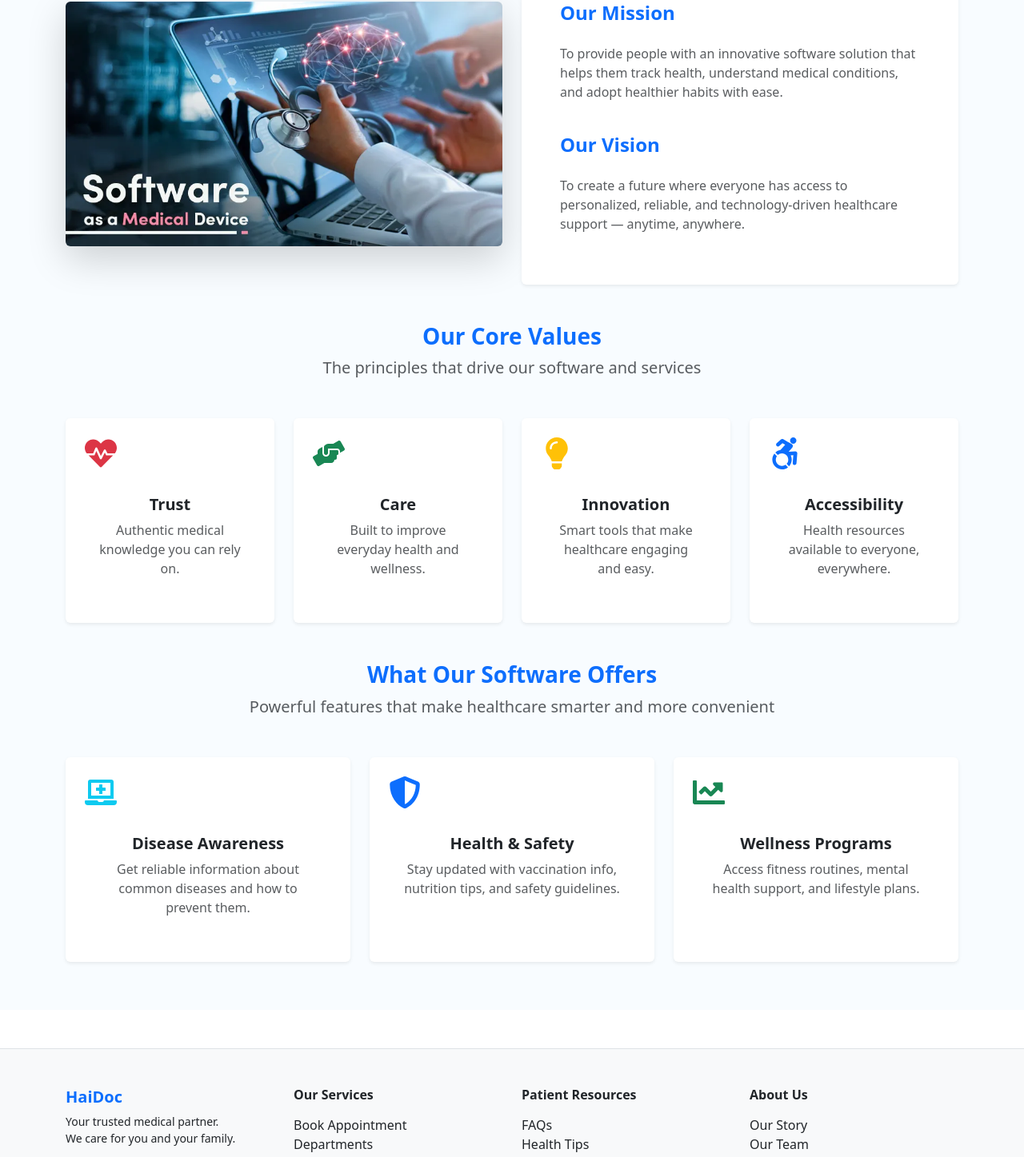
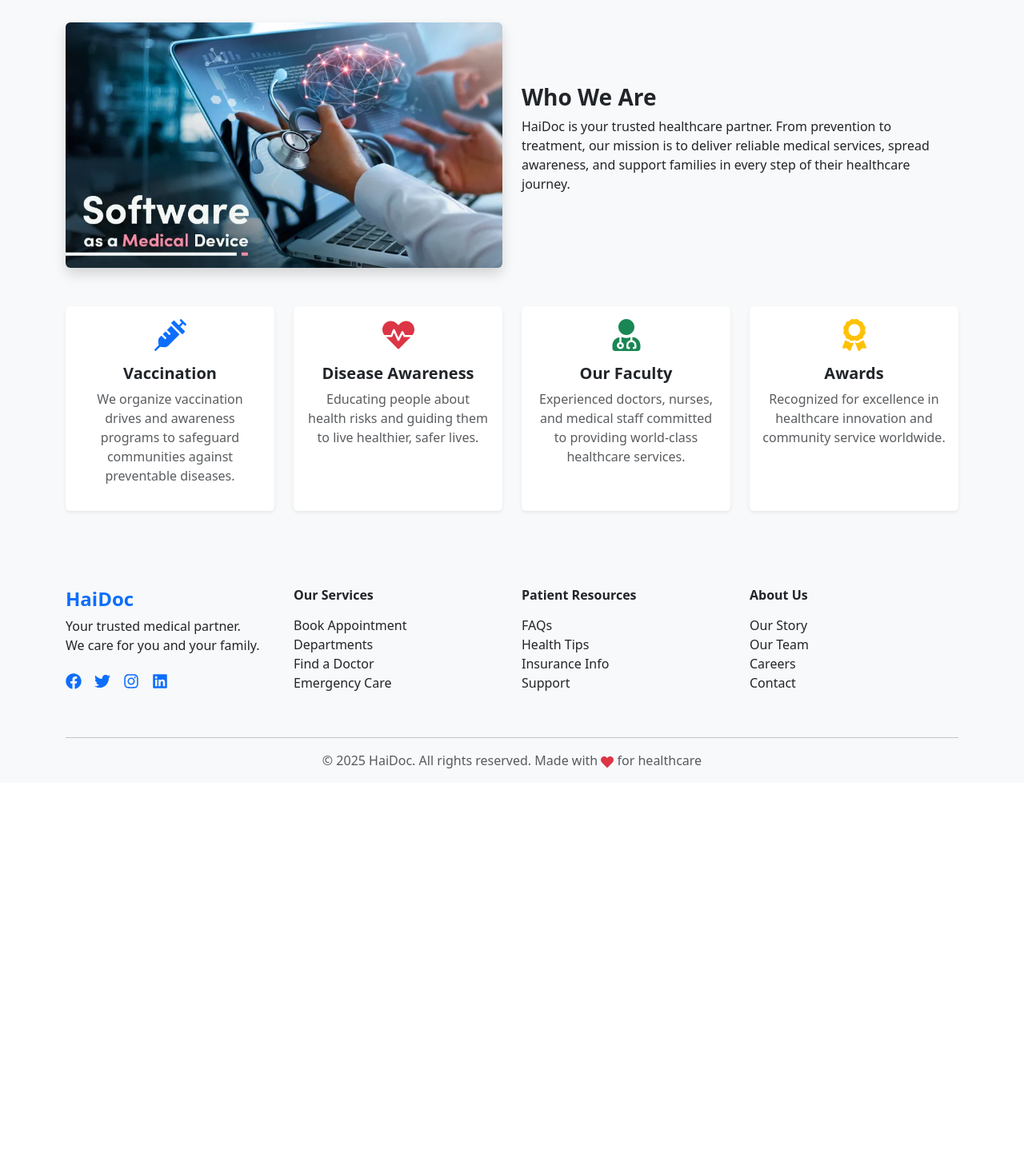
Before and after one commit to Vivek-kumar23501/Medical-frontend, a React (Vite) app in the folder frontend/: page /about in a window 1280 px wide. Shown: the part 234-1681 px from the top of the page at 80% size. After the commit the page ends 1213 px from the top, so only its background shows below. Built offline with nearby package versions, Linux system fonts and the light colour scheme.

Commit message:
error solve

```diff
--- a/frontend/src/components/MedicalFooter.jsx
+++ b/frontend/src/components/MedicalFooter.jsx
@@ -1,80 +1,72 @@
 // src/components/MedicalFooter.jsx
 import React from "react";
+import { Container, Row, Col } from "reactstrap";
 import { Link } from "react-router-dom";
-import { FaFacebookF, FaTwitter, FaInstagram, FaLinkedin } from "react-icons/fa";
+import {
+  FaFacebook,
+  FaTwitter,
+  FaInstagram,
+  FaLinkedin,
+  FaHeart,
+} from "react-icons/fa";
 
 const MedicalFooter = () => {
   return (
-    <footer className="bg-light text-dark py-5 mt-5 border-top">
-      <div className="container">
-        <div className="row text-center text-md-start">
-          {/* Brand & Description */}
-          <div className="col-md-3 col-sm-6 mb-4">
-            <h5 className="fw-bold text-primary">HaiDoc</h5>
-            <p className="small">
-              Your trusted medical partner. <br />
-              We care for you and your family.
-            </p>
-            <div className="d-flex justify-content-center justify-content-md-start gap-3">
-              <a href="https://facebook.com" target="_blank" rel="noopener noreferrer">
-                <FaFacebookF size={18} />
-              </a>
-              <a href="https://twitter.com" target="_blank" rel="noopener noreferrer">
-                <FaTwitter size={18} />
-              </a>
-              <a href="https://instagram.com" target="_blank" rel="noopener noreferrer">
-                <FaInstagram size={18} />
-              </a>
-              <a href="https://linkedin.com" target="_blank" rel="noopener noreferrer">
-                <FaLinkedin size={18} />
-              </a>
+    <footer className="bg-light text-dark pt-5 pb-3">
+      <Container>
+        <Row>
+          {/* Left Side - Logo & Socials */}
+          <Col md="3" className="mb-4">
+            <h4 className="text-primary fw-bold">HaiDoc</h4>
+            <p>Your trusted medical partner. <br /> We care for you and your family.</p>
+            <div className="d-flex gap-3 mt-3">
+              <Link to="/facebook" className="text-primary fs-5"><FaFacebook /></Link>
+              <Link to="/twitter" className="text-primary fs-5"><FaTwitter /></Link>
+              <Link to="/instagram" className="text-primary fs-5"><FaInstagram /></Link>
+              <Link to="/linkedin" className="text-primary fs-5"><FaLinkedin /></Link>
             </div>
-          </div>
+          </Col>
 
-          {/* Services */}
-          <div className="col-md-3 col-sm-6 mb-4">
+          {/* Our Services */}
+          <Col md="3" className="mb-4">
             <h6 className="fw-bold mb-3">Our Services</h6>
-            <ul className="list-unstyled mb-0">
-              <li><Link to="/appointments" className="text-dark text-decoration-none">Book Appointment</Link></li>
+            <ul className="list-unstyled">
+              <li><Link to="/book" className="text-dark text-decoration-none">Book Appointment</Link></li>
               <li><Link to="/departments" className="text-dark text-decoration-none">Departments</Link></li>
               <li><Link to="/doctors" className="text-dark text-decoration-none">Find a Doctor</Link></li>
               <li><Link to="/emergency" className="text-dark text-decoration-none">Emergency Care</Link></li>
             </ul>
-          </div>
+          </Col>
 
           {/* Patient Resources */}
-          <div className="col-md-3 col-sm-6 mb-4">
+          <Col md="3" className="mb-4">
             <h6 className="fw-bold mb-3">Patient Resources</h6>
-            <ul className="list-unstyled mb-0">
-              <li><Link to="/faq" className="text-dark text-decoration-none">FAQs</Link></li>
+            <ul className="list-unstyled">
+              <li><Link to="/faqs" className="text-dark text-decoration-none">FAQs</Link></li>
               <li><Link to="/health-tips" className="text-dark text-decoration-none">Health Tips</Link></li>
               <li><Link to="/insurance" className="text-dark text-decoration-none">Insurance Info</Link></li>
               <li><Link to="/support" className="text-dark text-decoration-none">Support</Link></li>
             </ul>
-          </div>
+          </Col>
 
-          {/* About */}
-          <div className="col-md-3 col-sm-6 mb-4">
+          {/* About Us */}
+          <Col md="3" className="mb-4">
             <h6 className="fw-bold mb-3">About Us</h6>
-            <ul className="list-unstyled mb-0">
-              <li><Link to="/about" className="text-dark text-decoration-none">Our Story</Link></li>
-              <li><Link to="/team" className="text-dark text-decoration-none">Our Team</Link></li>
+            <ul className="list-unstyled">
+              <li><Link to="/our-story" className="text-dark text-decoration-none">Our Story</Link></li>
+              <li><Link to="/our-team" className="text-dark text-decoration-none">Our Team</Link></li>
               <li><Link to="/careers" className="text-dark text-decoration-none">Careers</Link></li>
               <li><Link to="/contact" className="text-dark text-decoration-none">Contact</Link></li>
             </ul>
-          </div>
+          </Col>
+        </Row>
+
+        <hr />
+        <div className="text-center text-muted mt-3">
+          © 2025 HaiDoc. All rights reserved. Made with{" "}
+          <FaHeart className="text-danger" /> for healthcare
         </div>
-
-        {/* Bottom */}
-        <div className="row">
-          <div className="col text-center mt-4">
-            <p className="mb-0 text-muted small">
-              © {new Date().getFullYear()} HaiDoc. All rights reserved.
-              <br className="d-sm-none" /> Made with ❤️ for healthcare
-            </p>
-          </div>
-        </div>
-      </div>
+      </Container>
     </footer>
   );
 };
--- a/frontend/src/pages/AboutUs.jsx
+++ b/frontend/src/pages/AboutUs.jsx
@@ -1,112 +1,98 @@
-// src/components/AboutUs.jsx
+// src/pages/AboutUs.jsx
 import React from "react";
 import { Container, Row, Col, Card, CardBody } from "reactstrap";
-import { FaHeartbeat, FaHandsHelping, FaLightbulb, FaAccessibleIcon, FaLaptopMedical, FaShieldAlt, FaChartLine } from "react-icons/fa";
-import doctorImage from "../assets/doctoer tech.jpeg";
+import { FaSyringe, FaHeartbeat, FaUserMd, FaAward } from "react-icons/fa";
 
 const AboutUs = () => {
   return (
-    <section style={{ background: "#f8fcff", padding: "60px 0" }}>
+    <section className="py-5 bg-light">
       <Container>
-        {/* Intro */}
-        <div className="text-center mb-5">
-          {/* <h2 className="fw-bold text-primary">About Us</h2> */}
-          {/* <p className="text-muted fs-5" style={{ maxWidth: "700px", margin: "0 auto", lineHeight: "1.7" }}>
-            Our platform is a smart healthcare software designed to spread awareness,
-            provide disease insights, share wellness tips, and support a healthy lifestyle.
-            We believe technology can make healthcare simpler, accessible, and more effective.
-          </p> */}
-        </div>
+        {/* Header */}
+        <Row className="mb-5 text-center">
+          <Col>
+            <h2 className="fw-bold text-primary">About Us</h2>
+            <p className="text-muted">
+              At <span className="fw-bold">HaiDoc</span>, we are dedicated to
+              improving lives through healthcare, awareness, and innovation.
+            </p>
+          </Col>
+        </Row>
 
-        {/* Mission & Vision */}
+        {/* Who We Are */}
         <Row className="align-items-center mb-5">
-          <Col md="6" sm="12" className="mb-4 mb-md-0">
+          <Col md="6">
             <img
-              src={doctorImage}
-              alt="Healthcare Software"
-              className="img-fluid rounded shadow-lg"
-              style={{ width: "100%", maxHeight: "500px", objectFit: "cover" }}
+              src="/doctoer tech.jpeg" // 👉 put an image inside public folder
+              alt="About Medical"
+              className="img-fluid rounded shadow"
             />
           </Col>
-          <Col md="6" sm="12">
-            <Card className="shadow-sm border-0 p-5 h-100">
-              <h4 className="fw-bold text-primary">Our Mission</h4>
-              <p className="text-muted mt-3">
-                To provide people with an innovative software solution that helps them track health,
-                understand medical conditions, and adopt healthier habits with ease.
-              </p>
+          <Col md="6">
+            <h3 className="fw-bold">Who We Are</h3>
+            <p>
+              HaiDoc is your trusted healthcare partner. From prevention to
+              treatment, our mission is to deliver reliable medical services,
+              spread awareness, and support families in every step of their
+              healthcare journey.
+            </p>
+          </Col>
+        </Row>
 
-              <h4 className="fw-bold text-primary mt-4">Our Vision</h4>
-              <p className="text-muted mt-3">
-                To create a future where everyone has access to personalized, reliable, and
-                technology-driven healthcare support — anytime, anywhere.
-              </p>
+        {/* Key Highlights */}
+        <Row className="text-center g-4">
+          <Col md="3">
+            <Card className="h-100 shadow-sm border-0">
+              <CardBody>
+                <FaSyringe className="text-primary fs-1 mb-3" />
+                <h5 className="fw-bold">Vaccination</h5>
+                <p className="text-muted">
+                  We organize vaccination drives and awareness programs to
+                  safeguard communities against preventable diseases.
+                </p>
+              </CardBody>
+            </Card>
+          </Col>
+
+          <Col md="3">
+            <Card className="h-100 shadow-sm border-0">
+              <CardBody>
+                <FaHeartbeat className="text-danger fs-1 mb-3" />
+                <h5 className="fw-bold">Disease Awareness</h5>
+                <p className="text-muted">
+                  Educating people about health risks and guiding them to live
+                  healthier, safer lives.
+                </p>
+              </CardBody>
+            </Card>
+          </Col>
+
+          <Col md="3">
+            <Card className="h-100 shadow-sm border-0">
+              <CardBody>
+                <FaUserMd className="text-success fs-1 mb-3" />
+                <h5 className="fw-bold">Our Faculty</h5>
+                <p className="text-muted">
+                  Experienced doctors, nurses, and medical staff committed to
+                  providing world-class healthcare services.
+                </p>
+              </CardBody>
+            </Card>
+          </Col>
+
+          <Col md="3">
+            <Card className="h-100 shadow-sm border-0">
+              <CardBody>
+                <FaAward className="text-warning fs-1 mb-3" />
+                <h5 className="fw-bold">Awards</h5>
+                <p className="text-muted">
+                  Recognized for excellence in healthcare innovation and
+                  community service worldwide.
+                </p>
+              </CardBody>
             </Card>
           </Col>
         </Row>
-
-        {/* Our Core Values */}
-        <div className="text-center mb-5">
-          <h3 className="fw-bold text-primary">Our Core Values</h3>
-          <p className="text-muted fs-5">The principles that drive our software and services</p>
-        </div>
-        <Row className="g-4">
-          {[
-            { icon: <FaHeartbeat size={40} className="text-danger mb-3" />, title: "Trust", text: "Authentic medical knowledge you can rely on." },
-            { icon: <FaHandsHelping size={40} className="text-success mb-3" />, title: "Care", text: "Built to improve everyday health and wellness." },
-            { icon: <FaLightbulb size={40} className="text-warning mb-3" />, title: "Innovation", text: "Smart tools that make healthcare engaging and easy." },
-            { icon: <FaAccessibleIcon size={40} className="text-primary mb-3" />, title: "Accessibility", text: "Health resources available to everyone, everywhere." }
-          ].map((value, index) => (
-            <Col md="3" sm="6" xs="12" key={index}>
-              <Card className="h-100 shadow-sm border-0 text-center p-4 hover-effect">
-                {value.icon}
-                <CardBody>
-                  <h5 className="fw-bold">{value.title}</h5>
-                  <p className="text-muted">{value.text}</p>
-                </CardBody>
-              </Card>
-            </Col>
-          ))}
-        </Row>
-
-        {/* What Our Software Offers */}
-        <div className="text-center my-5">
-          <h3 className="fw-bold text-primary">What Our Software Offers</h3>
-          <p className="text-muted fs-5">
-            Powerful features that make healthcare smarter and more convenient
-          </p>
-        </div>
-        <Row className="g-4">
-          {[
-            { icon: <FaLaptopMedical size={40} className="text-info mb-3" />, title: "Disease Awareness", text: "Get reliable information about common diseases and how to prevent them." },
-            { icon: <FaShieldAlt size={40} className="text-primary mb-3" />, title: "Health & Safety", text: "Stay updated with vaccination info, nutrition tips, and safety guidelines." },
-            { icon: <FaChartLine size={40} className="text-success mb-3" />, title: "Wellness Programs", text: "Access fitness routines, mental health support, and lifestyle plans." }
-          ].map((value, index) => (
-            <Col md="4" sm="6" xs="12" key={index}>
-              <Card className="h-100 shadow-sm border-0 text-center p-4 hover-effect">
-                {value.icon}
-                <CardBody>
-                  <h5 className="fw-bold">{value.title}</h5>
-                  <p className="text-muted">{value.text}</p>
-                </CardBody>
-              </Card>
-            </Col>
-          ))}
-        </Row>
       </Container>
-
-      {/* Extra CSS for hover effect */}
-      <style>
-        {`
-          .hover-effect {
-            transition: transform 0.3s ease, box-shadow 0.3s ease;
-          }
-          .hover-effect:hover {
-            transform: translateY(-8px);
-            box-shadow: 0 8px 20px rgba(0, 0, 0, 0.15);
-          }
-        `}
-      </style>
     </section>
   );
 };
```
Also changed, not shown: frontend/public/doctoer tech.jpeg (renamed from frontend/src/assets/doctoer tech.jpeg).
